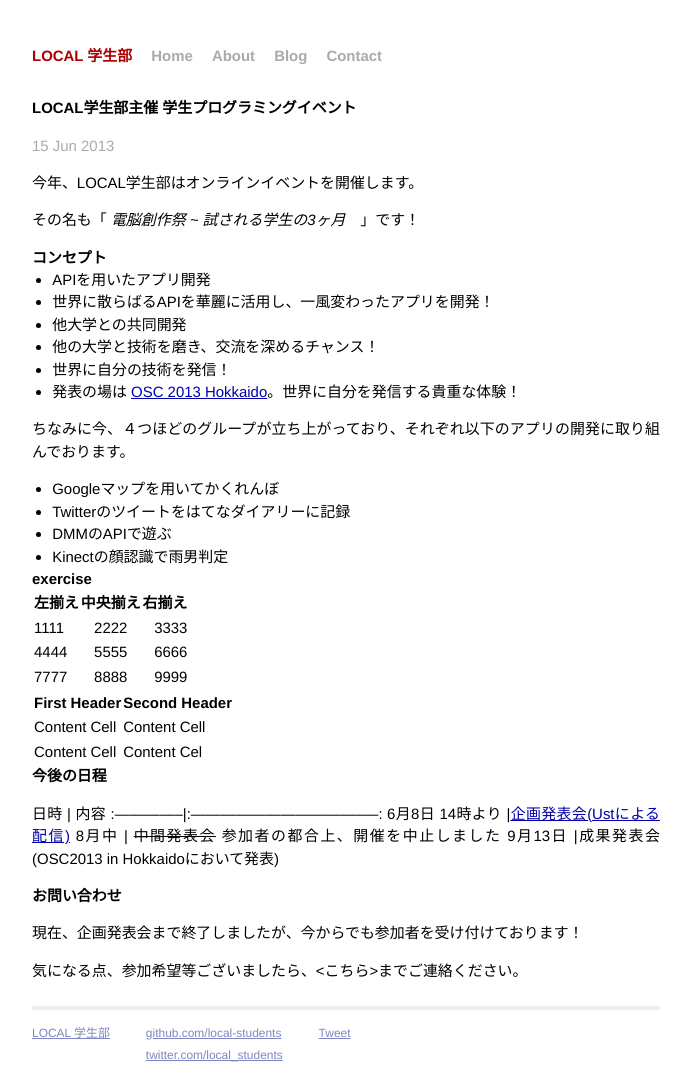
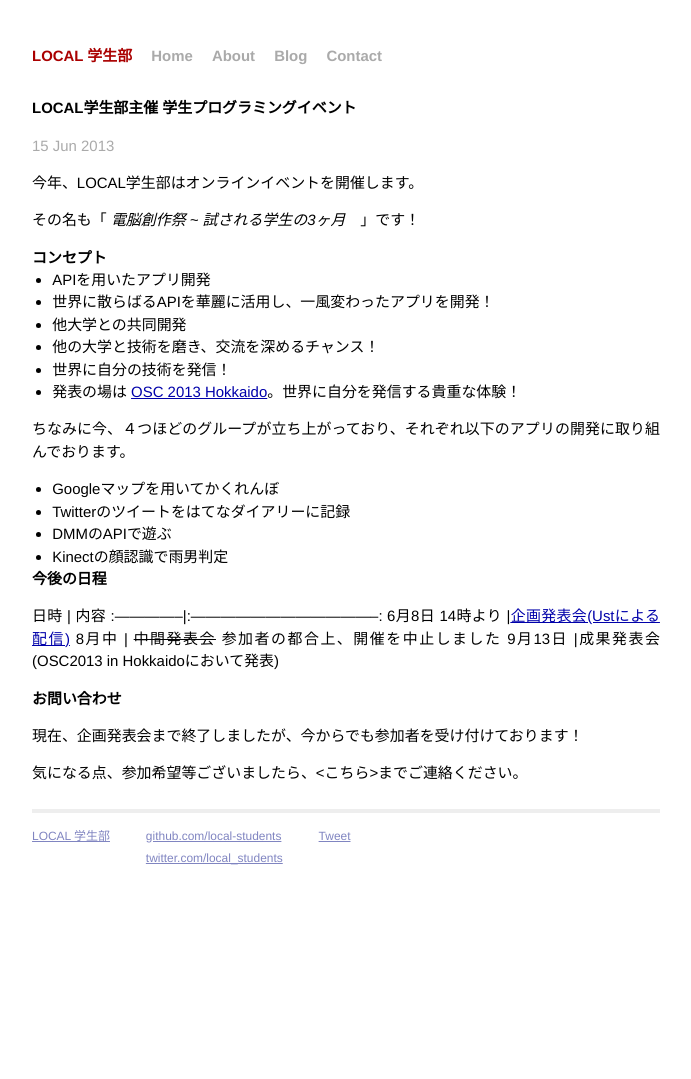
Before and after one commit to local-students/local-students.github.io, a Jekyll site: the page built from _posts/2013-06-15-onlineevent.markdown, in a window 1280 px wide. Shown: the whole page, without its empty margins (294-985 px from the left). Built offline with Jekyll 4.4.1, drawn with Linux system fonts in a browser that asks for light colours; Markdown is read by kramdown in place of the engine named in the settings; comment, search, counter and statistics services are not loaded; after the commit the page ends 945 px from its top, so only the background shows below that.

Commit message:
Update 2013-06-15-onlineevent.markdown

```diff
--- a/_posts/2013-06-15-onlineevent.markdown
+++ b/_posts/2013-06-15-onlineevent.markdown
@@ -24,21 +24,6 @@ categories: onlineevent
  * DMMのAPIで遊ぶ
  * Kinectの顔認識で雨男判定
 
-
-## exercise
-
-左揃え | 中央揃え | 右揃え
-:----- | :------: | -----:
-1111   | 2222     | 3333
-4444   | 5555     | 6666
-7777   | 8888     | 9999
-
-
-First Header  | Second Header
-------------- | -------------
-Content Cell  | Content Cell
-Content Cell  | Content Cel
-
 ## 今後の日程
  日時 | 内容
 :--------------|:--------------------------------------:
```
